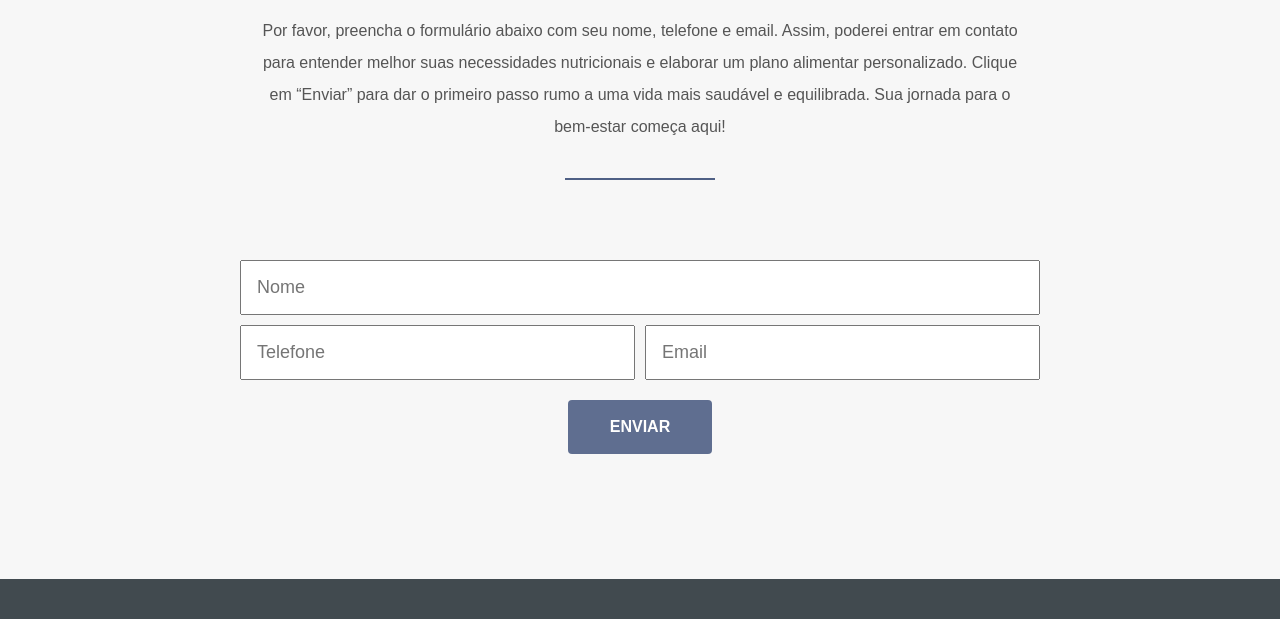
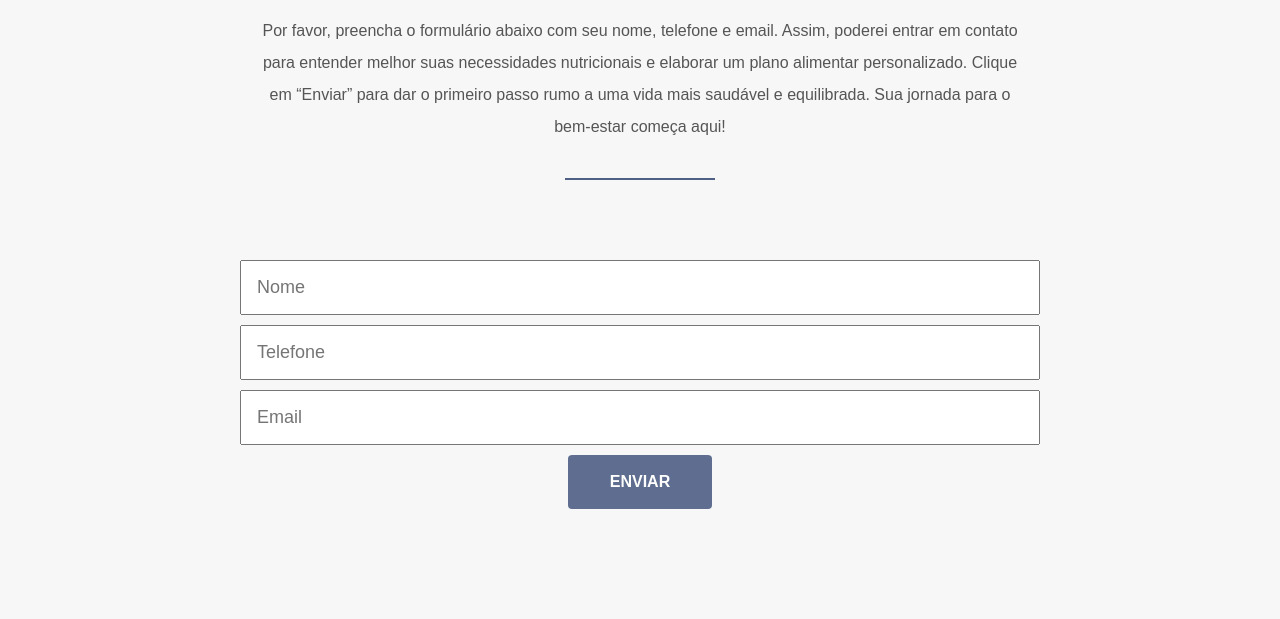
Before and after one commit to FabiCandido/jessica-nutri, a plain HTML site: page index.html in a window 1280 px wide. Shown: the part 4625-5244 px from the top of the page. Drawn offline with nearby package versions, Linux system fonts and the light colour scheme.

Commit message:
Update index.html

```diff
--- a/index.html
+++ b/index.html
@@ -99,10 +99,8 @@
 
 		<form class="form-container">
 			<input type="text" class="input-full" placeholder="Nome" required>
-			<div class="input-group">
-			  <input type="tel" placeholder="Telefone" required>
-			  <input type="email" placeholder="Email" required>
-			</div>
+			<input type="tel" class="input-full" placeholder="Telefone" required>
+			<input type="email" class="input-full" placeholder="Email" required>
 			<a href="#" class="btn">Enviar</a>
 		</form>
 
```
